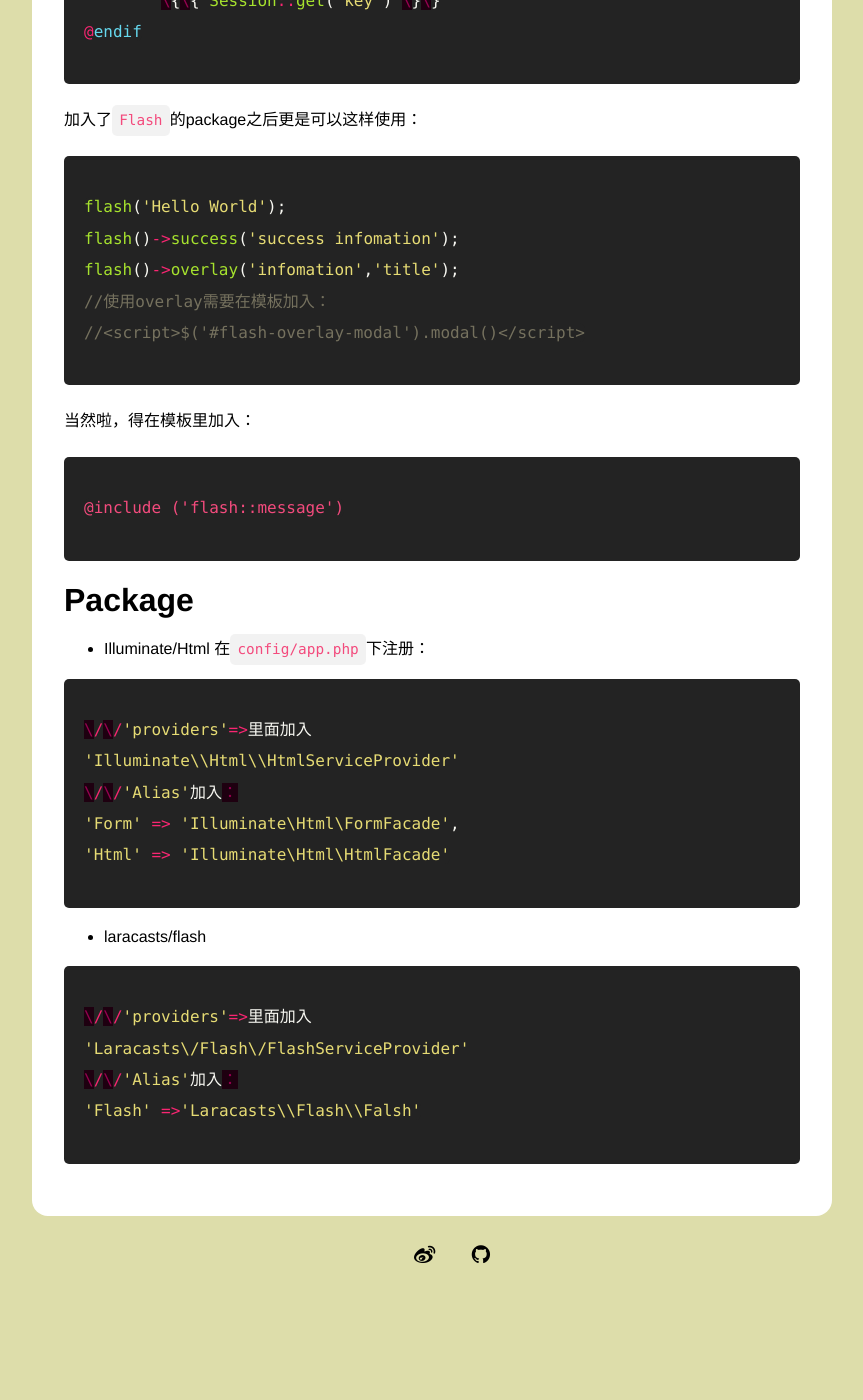
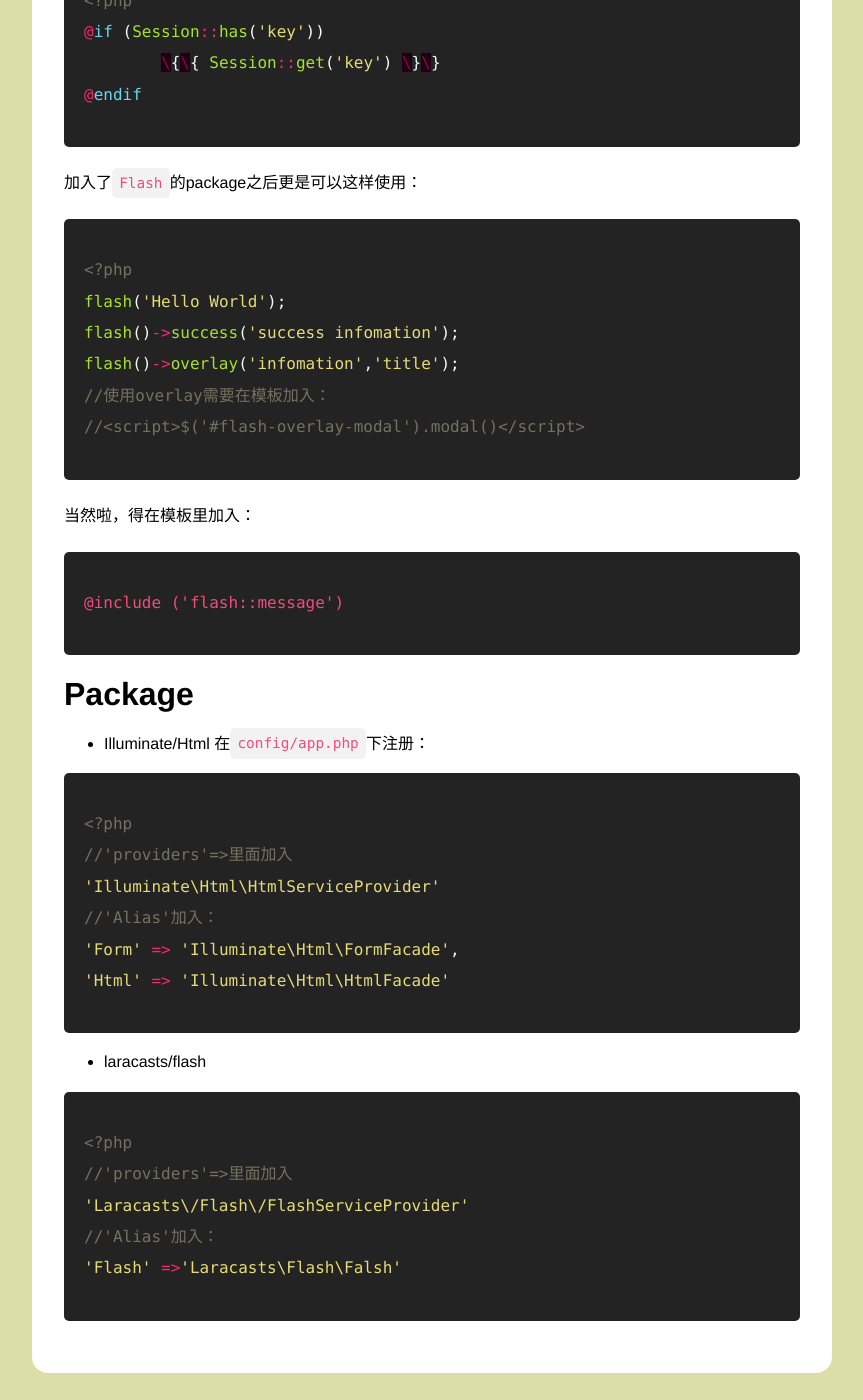
Before and after one commit to AnnatarHe/AnnatarHe.github.io, a Jekyll site: the page built from _posts/2015-07-09-Laravel-study-notes.md, in a window 1280 px wide and 1400 px high, scrolled down 2914 px. Shown: the whole window, without its empty margins (208-1071 px from the left). Built offline with Jekyll 4.4.1, drawn with Linux system fonts in a browser that asks for light colours; nearby versions of some CDN libraries; comment, search, counter and statistics services are not loaded; before the commit the page ends 4194 px from its top, so only the background shows below that.

Commit message:
escasepe some \\

```diff
--- a/_posts/2015-07-09-Laravel-study-notes.md
+++ b/_posts/2015-07-09-Laravel-study-notes.md
@@ -56,6 +56,7 @@ mix.version('public/css/final.css');
 #Session
 ##设置：
 {% highlight php %}
+<?php
 \Session::flash('key','value');
 //或者：
 \Session::put('key','value');
@@ -65,12 +66,14 @@ session()->flash('key','value')
 {% endhighlight %}
 ##使用(视图模板)
 {% highlight php %}
+<?php
 @if (Session::has('key'))
 	\{\{ Session::get('key') \}\}
 @endif
 {% endhighlight %}
 加入了`Flash`的package之后更是可以这样使用：
 {% highlight php %}
+<?php
 flash('Hello World');
 flash()->success('success infomation');
 flash()->overlay('infomation','title');
@@ -86,17 +89,19 @@ flash()->overlay('infomation','title');
 * Illuminate/Html
 在`config/app.php`下注册：
 {% highlight php %}
-\/\/'providers'=>里面加入
-'Illuminate\\Html\\HtmlServiceProvider'
-\/\/'Alias'加入：
+<?php
+//'providers'=>里面加入
+'Illuminate\Html\HtmlServiceProvider'
+//'Alias'加入：
 'Form' => 'Illuminate\Html\FormFacade',
 'Html' => 'Illuminate\Html\HtmlFacade'
 {% endhighlight %}
 
 * laracasts/flash
 {% highlight php %}
-\/\/'providers'=>里面加入
+<?php
+//'providers'=>里面加入
 'Laracasts\/Flash\/FlashServiceProvider'
-\/\/'Alias'加入：
-'Flash' =>'Laracasts\\Flash\\Falsh'
+//'Alias'加入：
+'Flash' =>'Laracasts\Flash\Falsh'
 {% endhighlight %}
```
